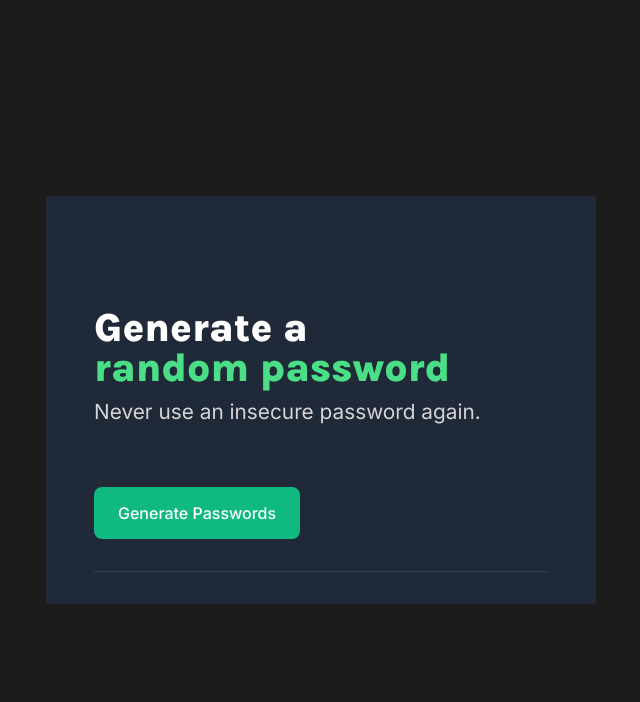
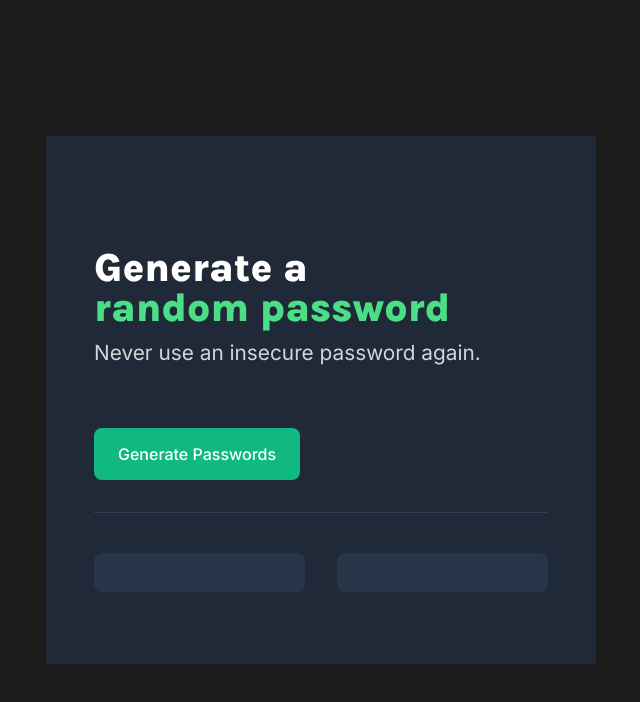
Before and after one commit to webstormcam/Password_Generator_Scrimba_Assignment_4, a plain HTML site: page index.html in a window 1280 px wide. Shown: the whole page, without its empty margins (319-959 px from the left). Drawn offline with Linux system fonts and the light colour scheme.

Commit message:
Setup basic CSS

```diff
--- a/index.html
+++ b/index.html
@@ -20,8 +20,8 @@
             <button>Generate Passwords</button>
         </section>
         <section id="password-output">
-<p id="password1" class="green"></p>
-<p id="password2" class="green"></p>
+<p id="password1" class="password green"></p>
+<p id="password2" class=" password green"></p>
         </section>
     </div>
     <script src="script.js"></script>
--- a/style.css
+++ b/style.css
@@ -25,9 +25,12 @@ body{
 
 #password-output{
     margin-top: 2rem;
+    padding-top: 2.5rem;
+    padding-bottom: 2.5rem;
     border-top: 1px solid #2F3E53;
     display: flex;
     justify-content: space-between;
+
 }
 
 
@@ -60,6 +63,15 @@ button{
     cursor: pointer;
 }
 
+.password{
+    padding: 1rem 2rem;
+    background-color: #273549;
+    border-radius: 0.5rem;
+    max-width: 211px;
+    height: 39px;
+    width: 50%;
+}
+
 .green{
     color: #4ADF86;
 }
```
